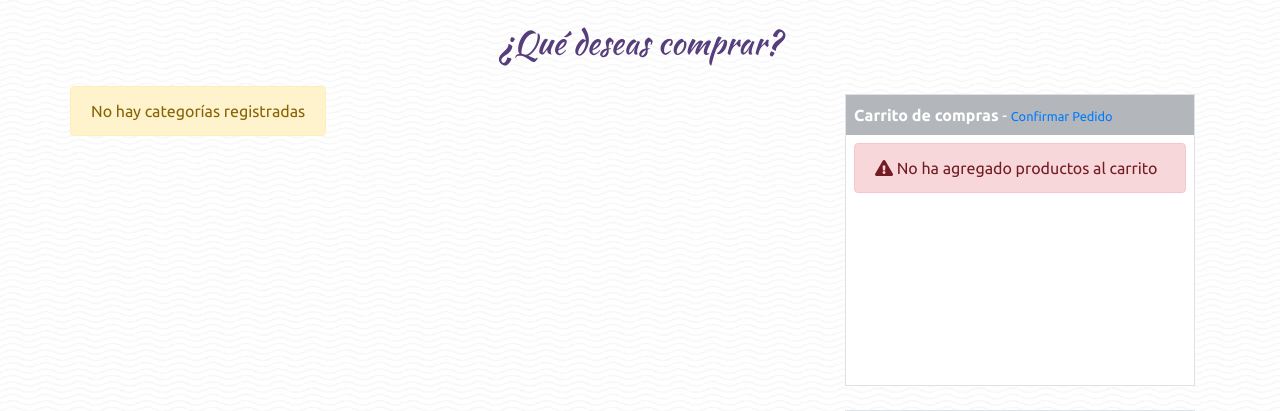
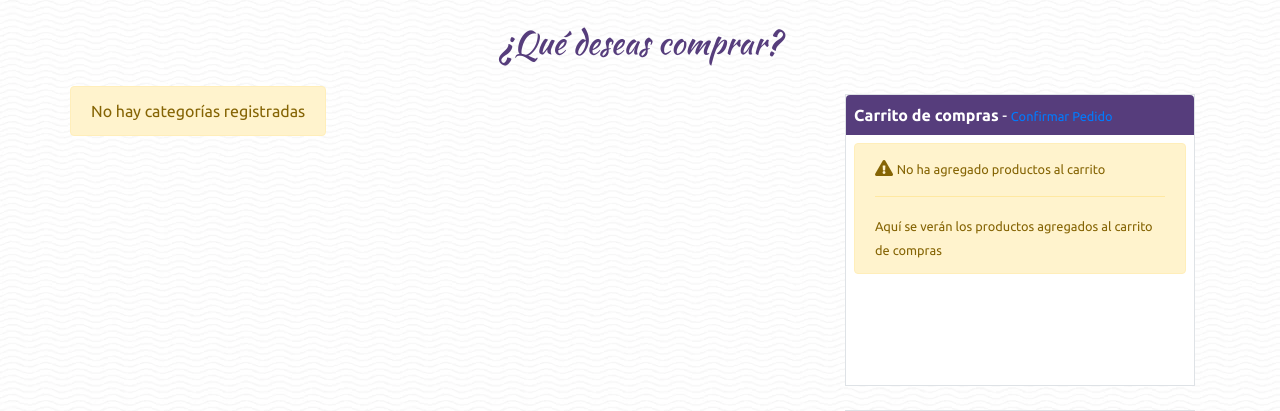
Before and after one commit to Diiego1500/correo_noche, a Symfony app: template templates/category/index.html.twig in a window 1280 px wide. Shown: the top 411 px of the page. Run offline with Twig, Linux system fonts and the light colour scheme; the template is opened without the code that fills it, so the values that code supplies are empty; some libraries are stand-ins or nearby versions.

Commit message:
carrito de compras

```diff
--- a/templates/category/index.html.twig
+++ b/templates/category/index.html.twig
@@ -33,7 +33,7 @@
             </div>
             <div class="col-md-4">
                 <div class="border my-2">
-                    <div class="p-2" style="background-color: #b3b7bb; color: white">
+                    <div class="p-2 rounded-top" style="background-color: #563d7c; color: white">
                         <strong>Carrito de compras</strong> - <a href="{{ path('shopping_car') }}"><small>Confirmar Pedido</small></a>
                     </div>
                     <div id="shopping_car" class="bg-white" style="width: 100%; height: 250px; overflow-y: scroll; overflow-x: hidden;">
@@ -55,8 +55,15 @@
                                 </div>
                             {% endfor %}
                         {% else %}
-                            <div class="p-2">
-                                <div class="alert alert-danger "><i class="fas fa-exclamation-triangle"></i> No ha agregado productos al carrito</div>
+                            <div class="p-2" id="not_added">
+                                <div class="alert alert-warning ">
+                                    <i class="fas fa-exclamation-triangle"></i>
+                                    <small>
+                                        No ha agregado productos al carrito
+                                        <hr>
+                                        Aquí se verán los productos agregados al carrito de compras
+                                    </small>
+                                </div>
                             </div>
                         {% endif %}
                     </div>
```
Also changed, not shown: templates/product/products_category.html.twig (+10 -3 lines).
